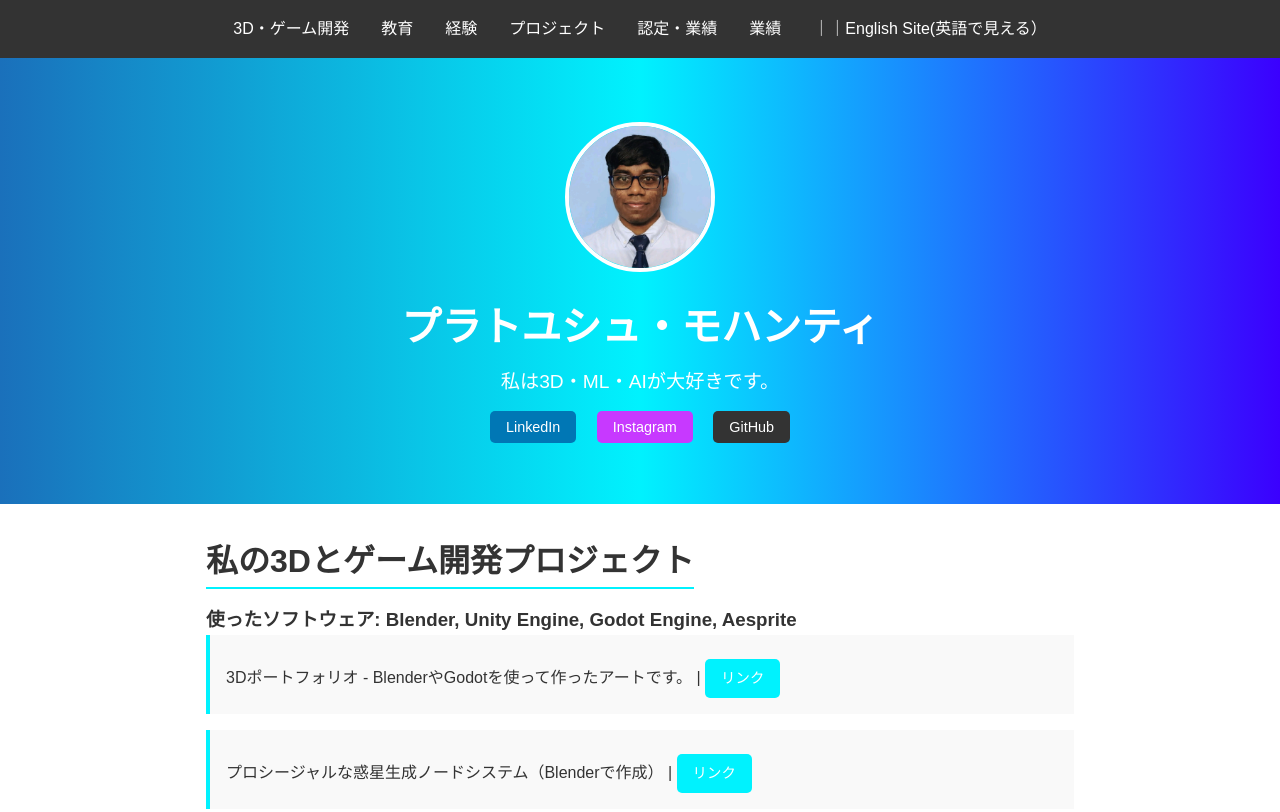
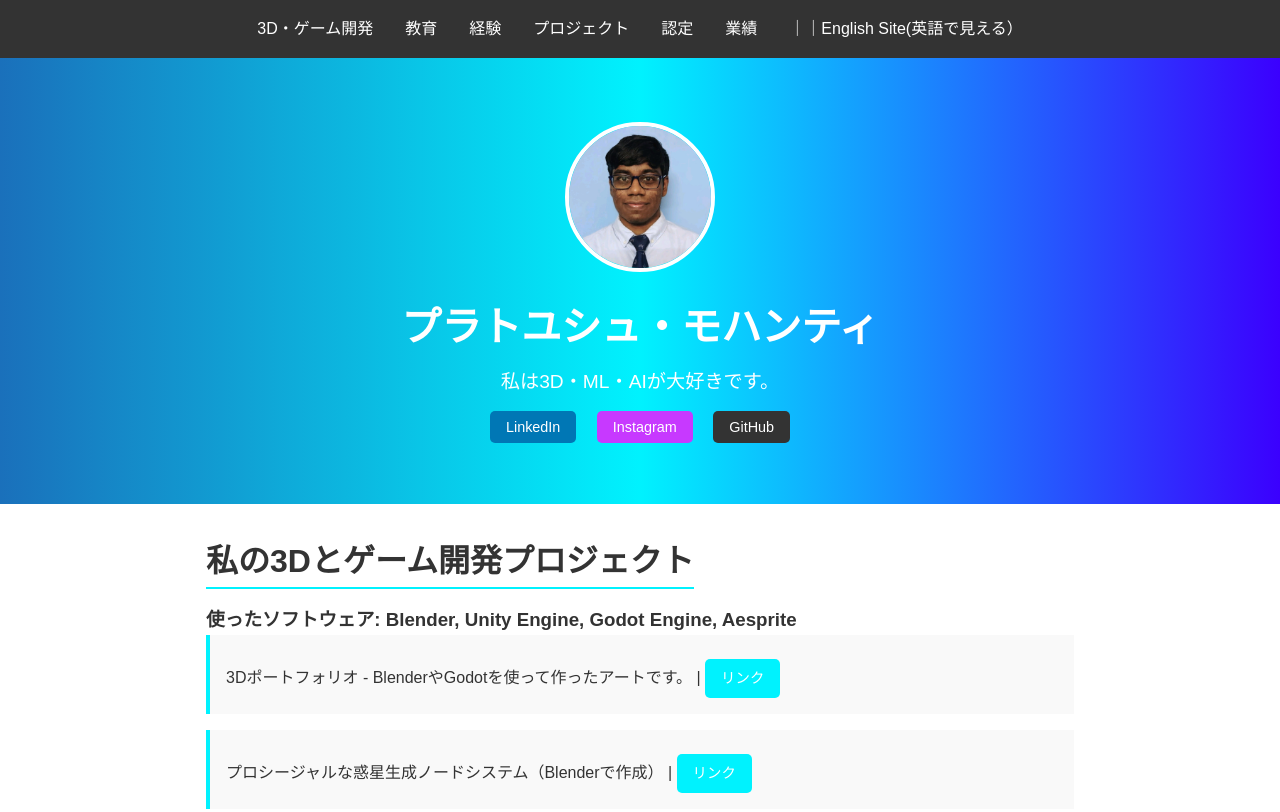
Before and after one commit to pratyush532/profile-eng, a plain HTML site: page profile_japanese.html in a window 1280 px wide. Shown: the top 812 px of the page. Drawn offline with Linux system fonts and the light colour scheme.

Commit message:
removed acheivements from certifications and acheivements

```diff
--- a/profile_japanese.html
+++ b/profile_japanese.html
@@ -178,7 +178,7 @@
         <a href="#education">教育</a>
         <a href="#experience">経験</a>
         <a href="#projects">プロジェクト</a>
-        <a href="#certifications">認定・業績</a>
+        <a href="#certifications">認定</a>
         <a href="#acheivements">業績</a>
         <a href="index.html">｜｜English Site(英語で見える）</a>
     </nav>
```
